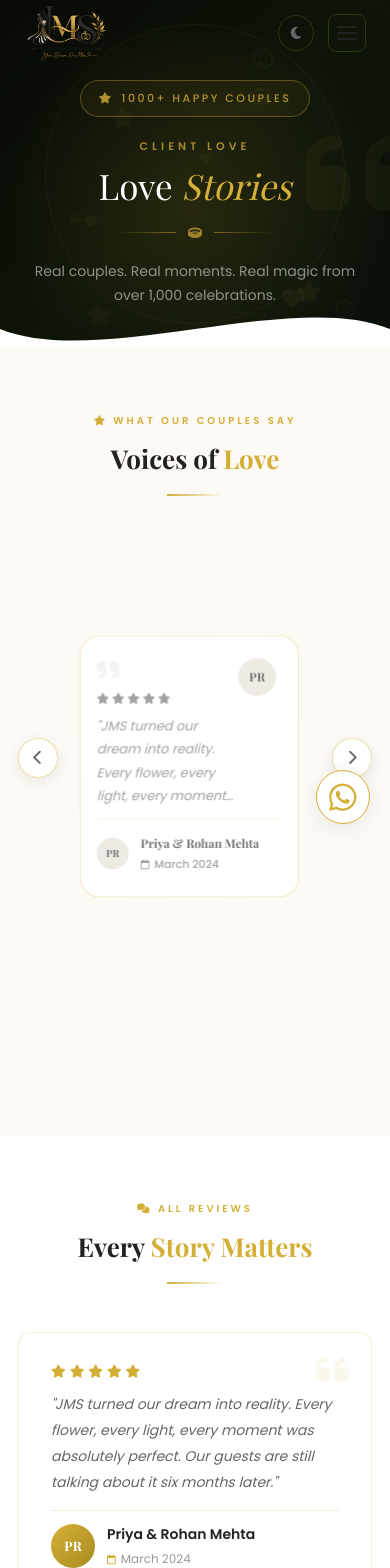
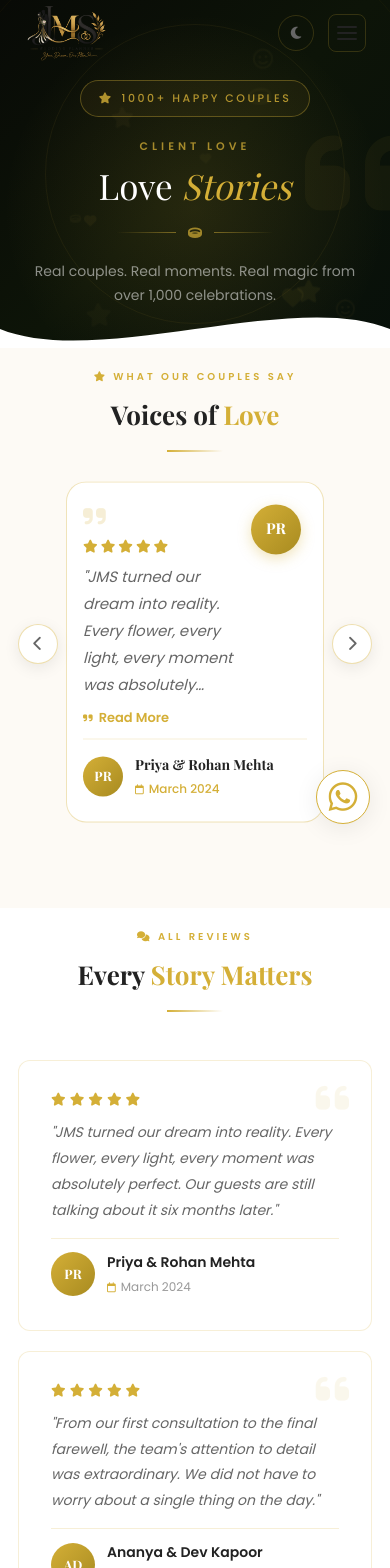
Before and after one commit to mdmustafaalam/wedding, a React (Vite) app: page /testimonials in a window 390 px wide. Shown: the top 1568 px of the page. Built offline with nearby package versions, Linux system fonts and the light colour scheme; some icons are missing; a web font is replaced by a local one.

Commit message:
currection

```diff
--- a/src/pages/Home/Home.css
+++ b/src/pages/Home/Home.css
@@ -177,7 +177,7 @@
 /* Center card — large, elevated */
 .home-tcard--center {
   border-color: var(--border-strong);
-  box-shadow: 0 24px 72px rgba(0,0,0,0.14);
+  box-shadow: 0 0 30px rgba(0,0,0,0.14);
   pointer-events: none;
 }
 
--- a/src/pages/Testimonials/Testimonials.css
+++ b/src/pages/Testimonials/Testimonials.css
@@ -49,6 +49,7 @@
   opacity: 1;
   pointer-events: none;
   border-color: rgba(212,175,55,0.35);
+  box-shadow: 0 0 30px rgba(0,0,0,0.14);
 }
 
 /* ── LEFT: rotated, partially visible ── */
@@ -355,11 +356,11 @@
 
 /* ── Responsive ── */
 @media (max-width: 1100px) {
-  .fan-carousel { padding: 0 60px 48px; }
+  .fan-carousel { padding: 0 60px 0; }
 }
 @media (max-width: 900px) {
-  .fan-carousel { padding: 0 52px 44px; }
-  .fan-stage { height: 460px; }
+  .fan-carousel { padding: 0 52px 0; }
+  .fan-stage { height: 380px; }
   .fan-card--left, .fan-card--right { opacity: 0; pointer-events: none; }
   .fan-card--center { width: calc(100% - 24px); box-shadow: none; }
   .fan-dots { display: none; }
@@ -368,8 +369,8 @@
 }
 
 @media (max-width: 640px) {
-  .fan-carousel { padding: 0 44px 40px; }
-  .fan-stage { height: 500px; }
+  .fan-carousel { padding: 0 45px 0px; }
+  .fan-stage { height: 430px; }
   .fan-card { padding: 26px 22px; }
   .t-cta { padding: 44px 24px; }
   .t-cta-title { font-size: 26px; }
@@ -378,7 +379,7 @@
 }
 @media (max-width: 400px) {
   .fan-carousel { padding: 0 36px 36px; }
-  .fan-stage { height: 540px; }
+  .fan-stage { height: 400px; }
   .fan-card { padding: 22px 16px; }
   .fan-arrow { width: 40px; height: 40px; }
   .t-cta { padding: 36px 18px; }
--- a/src/styles/global.css
+++ b/src/styles/global.css
@@ -358,7 +358,7 @@ button { cursor: pointer; font-family: var(--font-body); border: none; backgroun
 @media (max-width: 640px) {
   .grid-2, .grid-3, .grid-4 { grid-template-columns: 1fr; }
   .form-row { grid-template-columns: 1fr; }
-  .section-pad { padding: 64px 0; }
+  .section-pad { padding: 20px 0; }
   .btn-lg { padding: 14px 28px; font-size: 14px; }
   .btn { white-space: normal; }
 }
```
